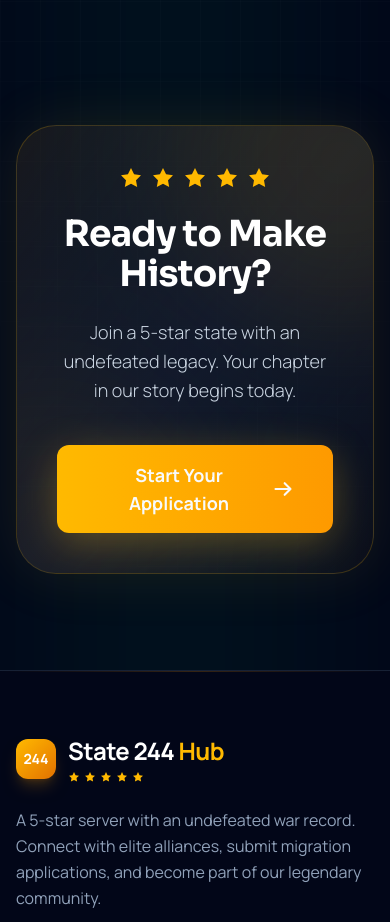
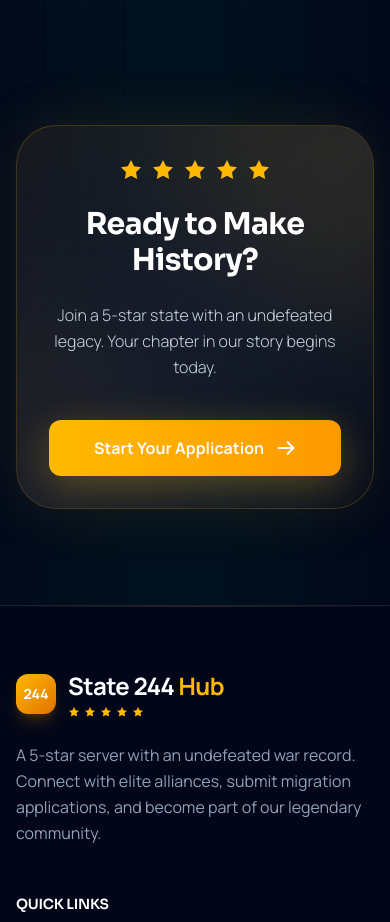
Before and after one commit to JamhorA/state-244, a Next.js app: page / in a window 390 px wide. Shown: the part 2560-3482 px from the top of the page. Built offline with nearby package versions, Linux system fonts and the light colour scheme; no server answers; the database is empty.

Commit message:
feat: improve homepage mobile and tablet responsiveness

```diff
--- a/src/app/(public)/page.tsx
+++ b/src/app/(public)/page.tsx
@@ -66,7 +66,7 @@ export default async function HomePage() {
             </div>
 
             {/* Main Headline */}
-            <h1 className="text-5xl sm:text-6xl lg:text-8xl font-black text-white mb-6 leading-[1.05] tracking-tight">
+            <h1 className="text-5xl sm:text-6xl lg:text-7xl xl:text-8xl font-black text-white mb-6 leading-[1.05] tracking-tight">
               Welcome to
               <span className="block text-transparent bg-clip-text bg-gradient-to-r from-amber-300 via-amber-400 to-amber-500">
                 State 244
@@ -125,7 +125,7 @@ export default async function HomePage() {
 
         {/* --- FEATURES SECTION --- */}
         <section className="relative z-10 max-w-7xl mx-auto px-4 sm:px-6 lg:px-8 py-16">
-          <div className="grid grid-cols-1 md:grid-cols-3 gap-8">
+          <div className="grid grid-cols-1 md:grid-cols-2 xl:grid-cols-3 gap-8">
             {/* Feature 1 */}
             <div className="glass-card rounded-2xl p-8 card-hover relative overflow-hidden group">
               <div className="absolute top-0 right-0 w-32 h-32 bg-amber-500/10 rounded-bl-full -z-10 group-hover:scale-110 transition-transform duration-500" />
@@ -203,7 +203,7 @@ export default async function HomePage() {
 
         {/* --- BOTTOM CTA --- */}
         <section className="relative z-10 max-w-5xl mx-auto px-4 sm:px-6 lg:px-8 py-24">
-          <div className="relative overflow-hidden rounded-[2.5rem] bg-gradient-to-br from-amber-500/10 via-slate-900 to-amber-500/5 border border-amber-400/20 p-10 sm:p-16 lg:p-20 shadow-[0_0_60px_rgba(251,191,36,0.1)]">
+          <div className="relative overflow-hidden rounded-[2.5rem] bg-gradient-to-br from-amber-500/10 via-slate-900 to-amber-500/5 border border-amber-400/20 p-8 sm:p-12 lg:p-16 xl:p-20 shadow-[0_0_60px_rgba(251,191,36,0.1)]">
             <div className="absolute inset-0 overflow-hidden pointer-events-none">
               <div className="absolute -top-32 -right-32 w-80 h-80 bg-amber-400/10 rounded-full blur-3xl animate-float" />
               <div className="absolute -bottom-32 -left-32 w-80 h-80 bg-amber-400/5 rounded-full blur-3xl animate-float-delayed" />
@@ -218,15 +218,15 @@ export default async function HomePage() {
                 ))}
               </div>
 
-              <h2 className="text-4xl sm:text-5xl font-bold text-white mb-6 tracking-tight">
+              <h2 className="text-3xl sm:text-4xl lg:text-5xl font-bold text-white mb-6 tracking-tight">
                 Ready to Make History?
               </h2>
-              <p className="text-lg sm:text-xl text-slate-300 mb-10 leading-relaxed font-light">
+              <p className="text-base sm:text-lg lg:text-xl text-slate-300 mb-10 leading-relaxed font-light">
                 Join a 5-star state with an undefeated legacy. Your chapter in our story begins today.
               </p>
               <Link
                 href="/apply"
-                className="inline-flex items-center gap-3 px-10 py-4 bg-gradient-to-r from-amber-400 to-amber-500 text-slate-900 font-bold text-lg rounded-xl shadow-[0_10px_40px_rgba(251,191,36,0.3)] hover:shadow-[0_15px_50px_rgba(251,191,36,0.4)] hover:-translate-y-1 transition-all duration-300 group"
+                className="inline-flex w-full sm:w-auto justify-center items-center gap-3 px-6 sm:px-8 lg:px-10 py-4 bg-gradient-to-r from-amber-400 to-amber-500 text-slate-900 font-bold text-base sm:text-lg rounded-xl shadow-[0_10px_40px_rgba(251,191,36,0.3)] hover:shadow-[0_15px_50px_rgba(251,191,36,0.4)] hover:-translate-y-1 transition-all duration-300 group"
               >
                 Start Your Application
                 <svg xmlns="http://www.w3.org/2000/svg" width="20" height="20" className="w-5 h-5 shrink-0 group-hover:translate-x-1 transition-transform" fill="none" stroke="currentColor" viewBox="0 0 24 24">
--- a/src/components/alliance/AllianceCard.tsx
+++ b/src/components/alliance/AllianceCard.tsx
@@ -48,11 +48,11 @@ export function AllianceCard({ alliance }: AllianceCardProps) {
         {alliance.description}
       </p>
 
-      <div className="flex items-center justify-between mt-auto pt-4 border-t border-slate-800/60">
+      <div className="flex flex-col sm:flex-row sm:items-center sm:justify-between gap-3 mt-auto pt-4 border-t border-slate-800/60">
         <span className="text-sm text-slate-500 font-medium">{statusText}</span>
         <Link
           href={`/alliances/${alliance.id}`}
-          className="inline-flex items-center gap-2 px-5 py-2.5 bg-slate-800 text-white font-medium text-sm rounded-lg hover:bg-slate-700 transition-all group-hover:bg-sky-500 shadow-[0_4px_14px_rgba(0,0,0,0.1)] group-hover:shadow-[0_4px_14px_rgba(14,165,233,0.3)]"
+          className="inline-flex w-full sm:w-auto justify-center items-center gap-2 px-5 py-2.5 bg-slate-800 text-white font-medium text-sm rounded-lg hover:bg-slate-700 transition-all group-hover:bg-sky-500 shadow-[0_4px_14px_rgba(0,0,0,0.1)] group-hover:shadow-[0_4px_14px_rgba(14,165,233,0.3)]"
         >
           View Profile
           <svg xmlns="http://www.w3.org/2000/svg" width="16" height="16" className="w-4 h-4 opacity-0 -translate-x-2 group-hover:opacity-100 group-hover:translate-x-0 transition-all shrink-0" fill="none" stroke="currentColor" viewBox="0 0 24 24">
--- a/src/components/alliance/AllianceList.tsx
+++ b/src/components/alliance/AllianceList.tsx
@@ -9,7 +9,7 @@ interface AllianceListProps {
 export function AllianceList({ alliances, loading }: AllianceListProps) {
   if (loading) {
     return (
-      <div className="grid grid-cols-1 md:grid-cols-2 lg:grid-cols-3 gap-6">
+      <div className="grid grid-cols-1 md:grid-cols-2 xl:grid-cols-3 gap-6">
         {[1, 2, 3].map((i) => (
           <div key={i} className="glass-card rounded-2xl p-6">
             <div className="flex items-start justify-between mb-5">
@@ -51,7 +51,7 @@ export function AllianceList({ alliances, loading }: AllianceListProps) {
   }
 
   return (
-    <div className="grid grid-cols-1 md:grid-cols-2 lg:grid-cols-3 gap-6">
+    <div className="grid grid-cols-1 md:grid-cols-2 xl:grid-cols-3 gap-6">
       {alliances.map((alliance) => (
         <AllianceCard key={alliance.id} alliance={alliance} />
       ))}
--- a/src/components/approved-players/ApprovedPlayersMarquee.tsx
+++ b/src/components/approved-players/ApprovedPlayersMarquee.tsx
@@ -163,19 +163,19 @@ export function ApprovedPlayersMarquee({ players }: ApprovedPlayersMarqueeProps)
 
       <div className="relative">
         <div className="text-center mb-8 px-4">
-          <h2 className="text-3xl sm:text-4xl font-bold text-white mb-2 flex items-center justify-center gap-3">
+          <h2 className="text-2xl sm:text-4xl font-bold text-white mb-2 flex flex-wrap items-center justify-center gap-2 sm:gap-3">
             <span className="text-4xl">🎉</span>
             <span>Welcome to the Family!</span>
             <span className="text-4xl">🎉</span>
           </h2>
-          <p className="text-slate-400 text-lg">
+          <p className="text-slate-400 text-base sm:text-lg">
             Our newest approved members
           </p>
         </div>
 
         <div className="relative" ref={containerRef}>
-          <div className="absolute left-0 top-0 bottom-0 w-32 bg-gradient-to-r from-slate-950 to-transparent z-10 pointer-events-none" />
-          <div className="absolute right-0 top-0 bottom-0 w-32 bg-gradient-to-l from-slate-950 to-transparent z-10 pointer-events-none" />
+          <div className="absolute left-0 top-0 bottom-0 w-12 sm:w-20 lg:w-32 bg-gradient-to-r from-slate-950 to-transparent z-10 pointer-events-none" />
+          <div className="absolute right-0 top-0 bottom-0 w-12 sm:w-20 lg:w-32 bg-gradient-to-l from-slate-950 to-transparent z-10 pointer-events-none" />
 
           <div className="overflow-hidden py-4">
             <div
```
